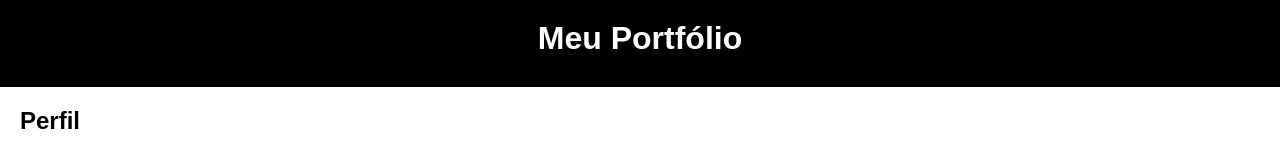
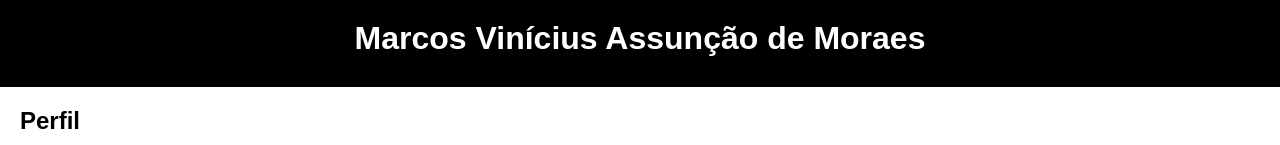
Before and after one commit to L0NdreZ/Meu-Portif-lio, a plain HTML site: page index.html in a window 1280 px wide. Shown: the top 145 px of the page. Drawn offline with Linux system fonts and the light colour scheme.

Commit message:
Update index.html

```diff
--- a/index.html
+++ b/index.html
@@ -7,7 +7,7 @@
 </head>
 <body>
   <header>
-    <h1>Meu Portfólio</h1>
+    <h1>Marcos Vinícius Assunção de Moraes</h1>
   </header>
 
   <main>
```
